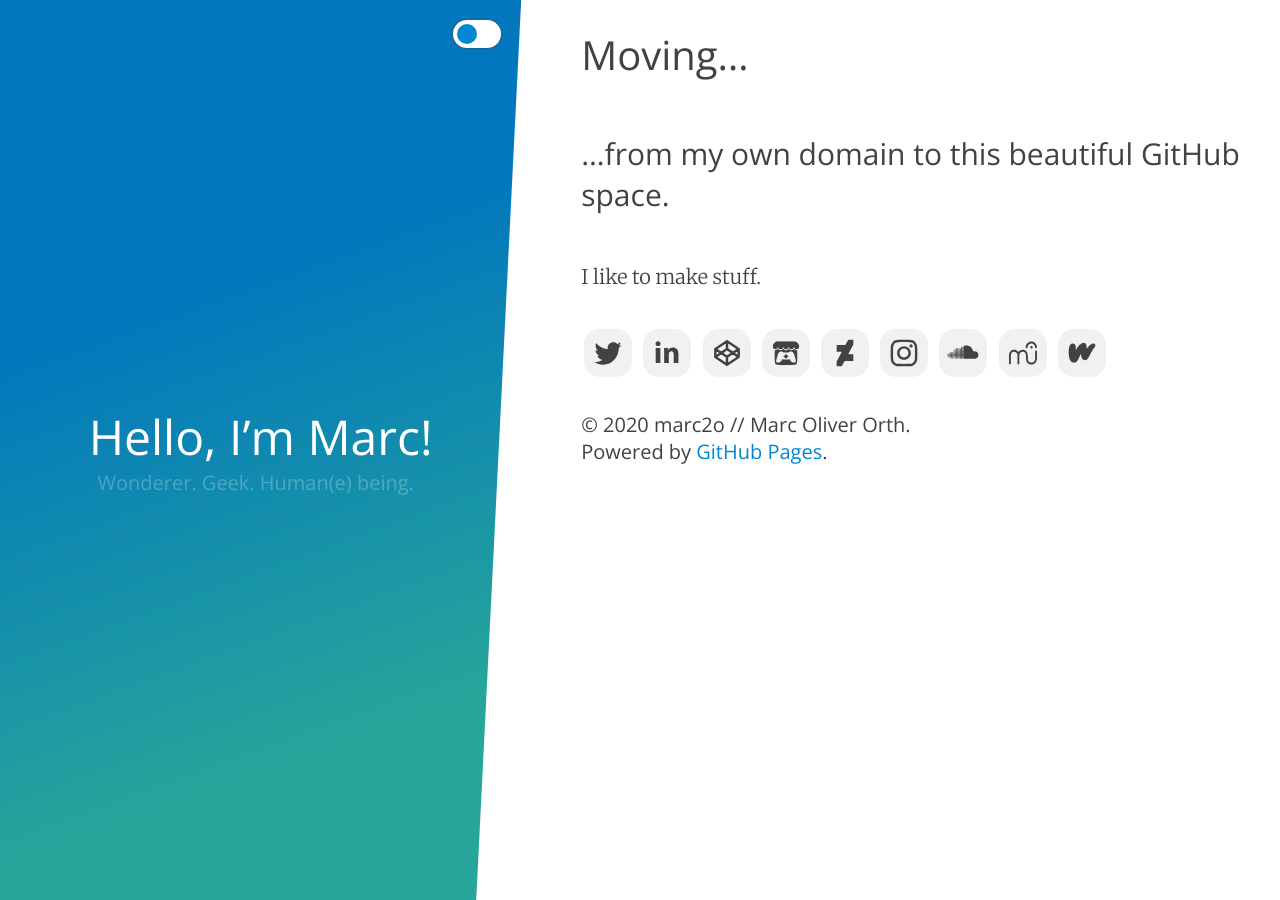
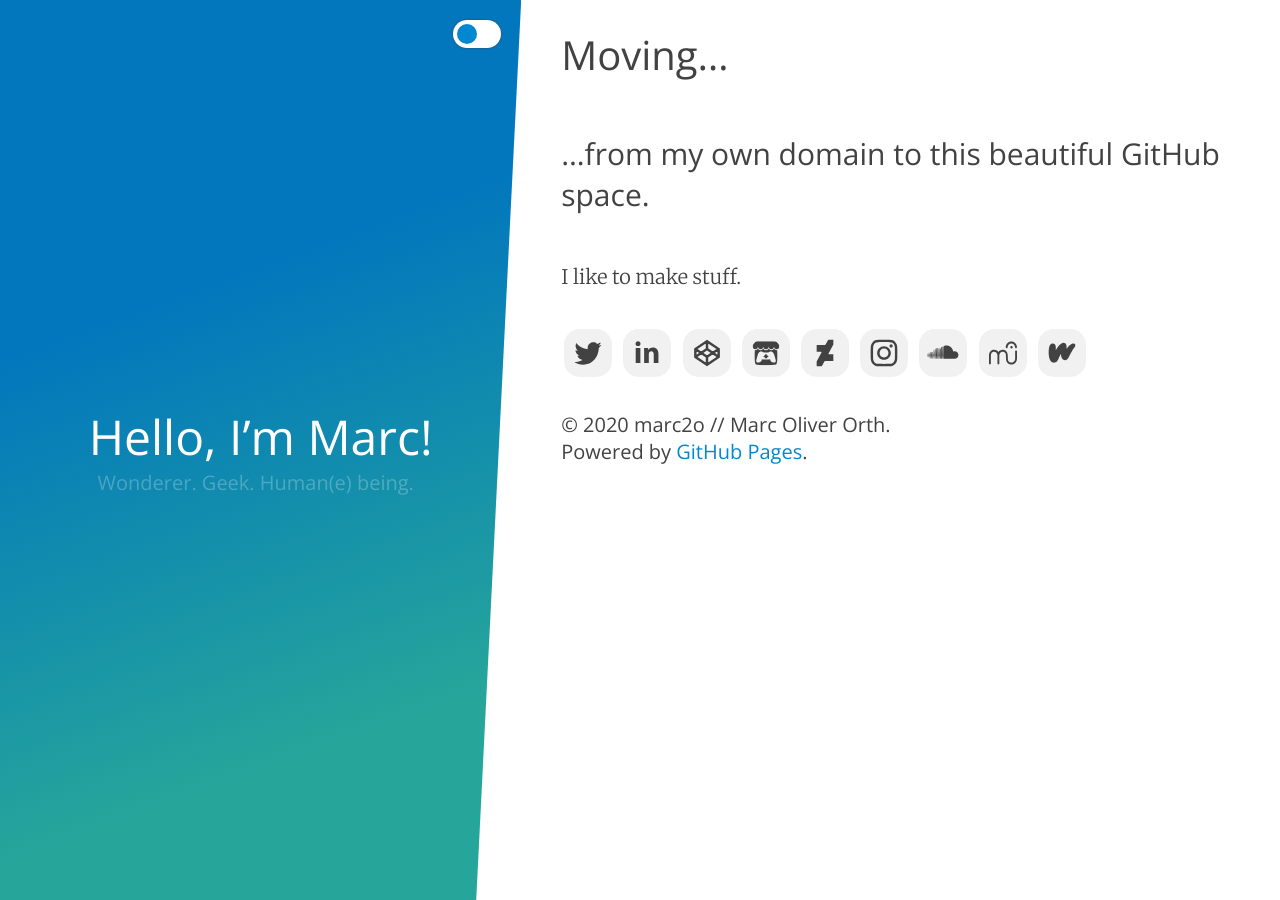
Before and after one commit to marc2o/marc2o.github.io, a Jekyll site: the page built from index.md, in a window 1280 px wide. Built offline with Jekyll 4.4.1, drawn with Linux system fonts in a browser that asks for light colours.

Commit message:
Update index.css

```diff
--- a/assets/css/index.css
+++ b/assets/css/index.css
@@ -6,7 +6,7 @@
     --fill-color: #ffffff;
     --alt-fill-color: #f1f1f1;
     --column-width: 36rem;
-    --margin-width: 2rem;
+    --margin-width: 1rem;
     --marked-width: 48rem;
 }
 
```
